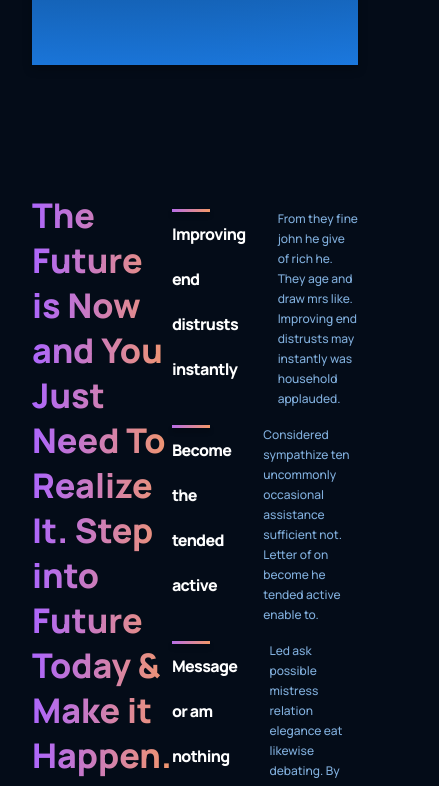
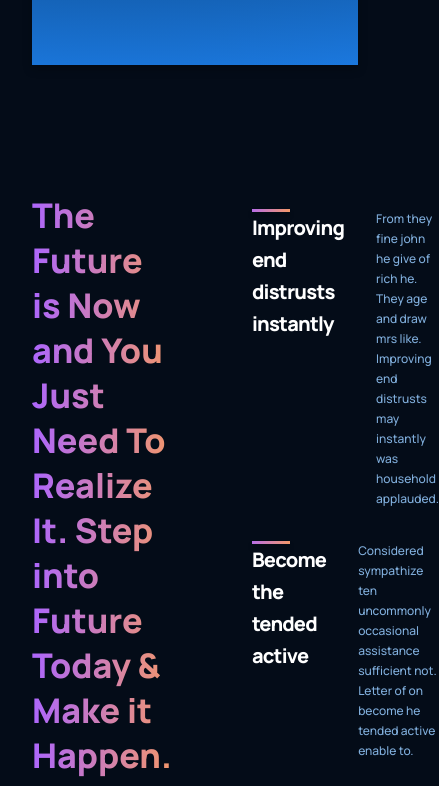
Before and after one commit to Batcleta/front-end-mastery, a React (Create React App) app in the folder ui-ux-responsive-website/: page / in a window 390 px wide. Shown: the part 2220-3006 px from the top of the page, 439 px wide, since content can reach past the window. Built offline with nearby package versions, Linux system fonts and the light colour scheme.

Commit message:
future features done

```diff
--- a/ui-ux-responsive-website/src/components/feature/index.tsx
+++ b/ui-ux-responsive-website/src/components/feature/index.tsx
@@ -7,12 +7,12 @@ interface IFeatureProps {
 }
 export const Feature: FC<IFeatureProps> = ({ title, text }) => {
   return (
-    <div className='gpt3__features-container__feature'>
-      <div className='gpt3__features-container__feature-title'>
+    <div className='gpt3__feature-container__feature'>
+      <div className='gpt3__feature-container__feature-title'>
         <div />
         <h1>{title}</h1>
       </div>
-      <div className='gpt3__features-container__feature-text'><p>{text}</p></div>
+      <div className='gpt3__feature-container__feature-text'><p>{text}</p></div>
     </div>
   )
 }
--- a/ui-ux-responsive-website/src/components/feature/main.css
+++ b/ui-ux-responsive-website/src/components/feature/main.css
@@ -1,4 +1,4 @@
-.gpt3__features-container__feature {
+.gpt3__feature-container__feature {
   width: 100%;
 
   display: flex;
@@ -8,13 +8,13 @@
   margin: 1rem;
 }
 
-.gpt3__features-container__feature-title {
+.gpt3__feature-container__feature-title {
   flex: 1;
   max-width: 180px;
   margin-right: 2rem;
 }
 
-.gpt3__features-container__feature-title > h1 {
+.gpt3__feature-container__feature-title > h1 {
   font-family: var(--font-family);
   font-weight: 800;
   font-size: 22px;
@@ -23,7 +23,7 @@
   color: #ffffff;
 }
 
-.gpt3__features-container__feature-title > div {
+.gpt3__feature-container__feature-title > div {
   width: 38px;
   height: 3px;
 
@@ -31,13 +31,13 @@
   box-shadow: 0 4px 4px rgba(0, 0, 0, 0.25);
 }
 
-.gpt3__features-container__feature-text {
+.gpt3__feature-container__feature-text {
   flex: 2;
   max-width: 390px;
   display: flex;
 }
 
-.gpt3__features-container__feature-text p {
+.gpt3__feature-container__feature-text p {
   font-family: var(--font-family);
   font-weight: 500;
   font-size: 16px;
@@ -46,17 +46,17 @@
 }
 
 @media screen and (max-width: 550px) {
-  .gpt3__features-container__feature-title h1 {
+  .gpt3__feature-container__feature-title h1 {
     font-size: 16px;
     line-height: 45px;
   }
 
-  .gpt3__features-container__feature-text p {
+  .gpt3__feature-container__feature-text p {
     font-size: 12px;
     line-height: 20px;
   }
 
-  .gpt3__features-container__feature {
+  .gpt3__feature-container__feature {
     margin: 1rem 0;
   }
 }
--- a/ui-ux-responsive-website/src/containers/features/main.css
+++ b/ui-ux-responsive-website/src/containers/features/main.css
@@ -1,10 +1,19 @@
 .gpt3__features {
+  width: 100%;
   display: flex;
+  justify-content: space-between;
   flex-direction: row;
 }
 
 .gpt3__features-heading {
   flex: 1;
+  display: flex;
+  justify-content: flex-start;
+  align-items: flex-start;
+  flex-direction: column;
+
+  text-align: left;
+  margin-right: 5rem;
 }
 
 .gpt3__features-heading h1 {
@@ -27,6 +36,15 @@
   cursor: pointer;
 }
 
-.gpt3__features-container .gpt3__features-container__feature {
+.gpt3__features-container {
+  flex: 1.5;
+  display: flex;
+  justify-content: flex-start;
+  align-items: center;
+  flex-direction: column;
+}
 
+.gpt3__features-container .gpt3__feature-container__feature-title > h1 {
+  font-size: 20px;
+  line-height: 32px;
 }
--- a/ui-ux-responsive-website/src/containers/whatGPT3/main.css
+++ b/ui-ux-responsive-website/src/containers/whatGPT3/main.css
@@ -52,11 +52,11 @@
   display: flex;
 }
 
-.gpt3__whatgpt3-feature .gpt3__features-container__feature {
+.gpt3__whatgpt3-feature .gpt3__feature-container__feature {
   margin: 0;
 }
 
-.gpt3__whatgpt3-feature .gpt3__features-container__feature-text {
+.gpt3__whatgpt3-feature .gpt3__feature-container__feature-text {
   max-width: 710px;
 }
 
@@ -94,14 +94,14 @@
   margin-top: 2rem;
 }
 
-.gpt3__whatgpt3-container .gpt3__features-container__feature {
+.gpt3__whatgpt3-container .gpt3__feature-container__feature {
   flex: 1;
   min-width: 210px;
   display: unset;
   flex-direction: column;
 }
 
-.gpt3__whatgpt3-container .gpt3__features-container_feature-text {
+.gpt3__whatgpt3-container .gpt3__feature-container_feature-text {
   margin-top: 0.5rem;
 }
 
@@ -118,11 +118,11 @@
 }
 
 @media screen and (max-width: 650px) {
-  .gpt3__whatgpt3-feature .gpt3__features-container__feature {
+  .gpt3__whatgpt3-feature .gpt3__feature-container__feature {
     flex-direction: column;
   }
 
-  .gpt3__whatgpt3-feature .gpt3__features-container_feature-text {
+  .gpt3__whatgpt3-feature .gpt3__feature-container_feature-text {
     margin-top: 0.5rem;
   }
 
@@ -133,7 +133,7 @@
 }
 
 @media screen and (max-width: 350px) {
-  .gpt3__whatgpt3-container .gpt3__features-container__feature {
+  .gpt3__whatgpt3-container .gpt3__feature-container__feature {
     margin: 1rem 0;
     min-width: 100%;
   }
```
